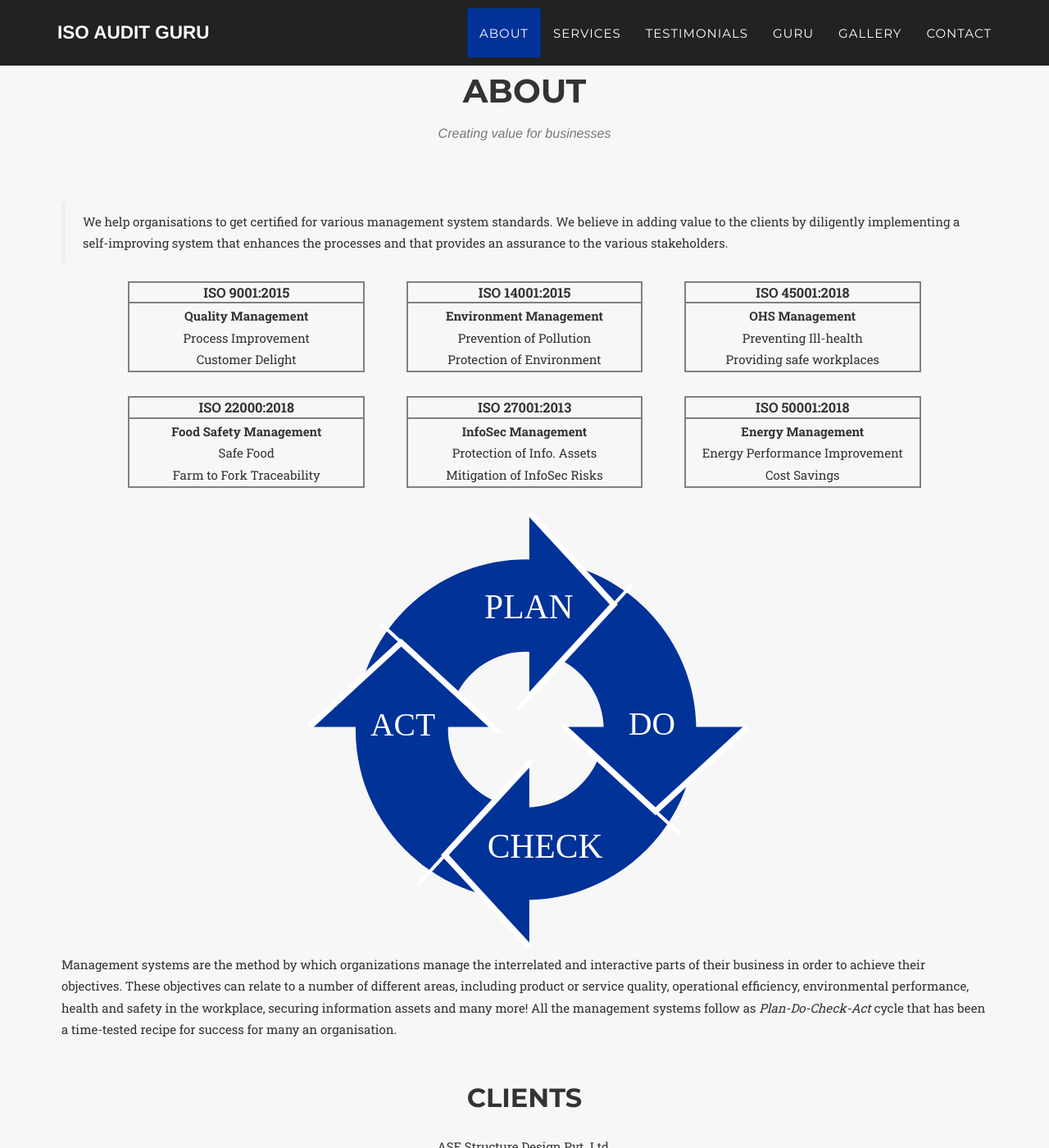
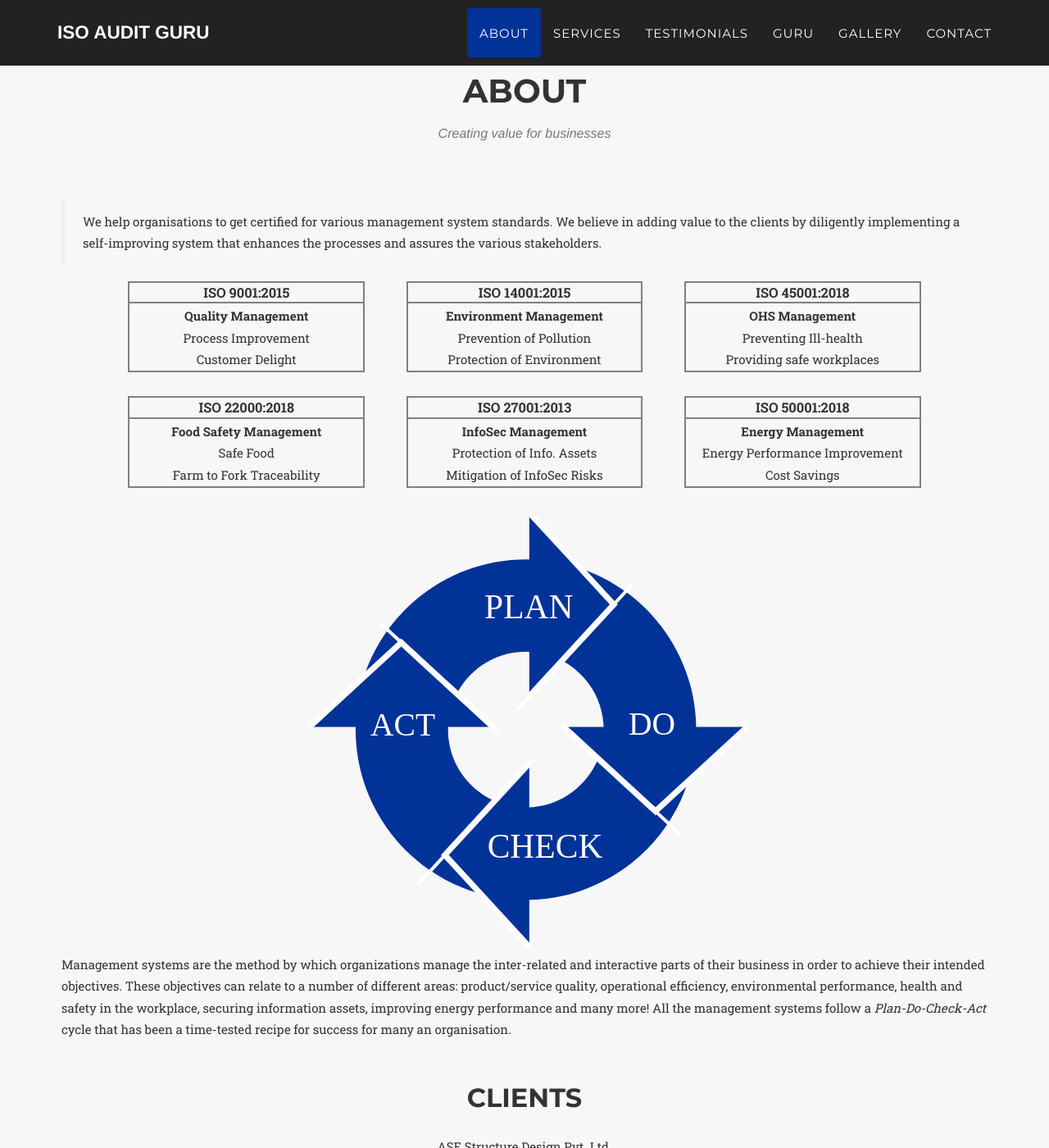
Before and after one commit to ISO-Audit-Guru/ISO-Audit-Guru.github.io, a Jekyll site: the page built from index.html, in a window 1280 px wide and 1400 px high, scrolled down 1199 px. Shown: the whole window at 82% size. Built offline with Jekyll 4.4.1, drawn with Linux system fonts in a browser that asks for light colours; nearby versions of some CDN libraries; some web fonts are replaced.

Commit message:
Update template.yml

```diff
--- a/_data/template.yml
+++ b/_data/template.yml
@@ -11,8 +11,8 @@ font:
   secondary: '"Droid Serif", "Helvetica Neue", Helvetica,Arial,sans-serif'
 
 aboutpart1: |
-  >  We help organisations to get certified for various management system standards. We believe in adding value to the clients by diligently implementing a self-improving system that enhances the processes and that provides an assurance to the various stakeholders.
+  >  We help organisations to get certified for various management system standards. We believe in adding value to the clients by diligently implementing a self-improving system that enhances the processes and assures the various stakeholders.
 
 aboutpart2: |
-  Management systems are the method by which organizations manage the interrelated and interactive parts of their business in order to achieve their objectives. These objectives can relate to a number of different areas, including product or service quality, operational efficiency, environmental performance, health and safety in the workplace, securing information assets and many more! All the management systems follow as _Plan-Do-Check-Act_ cycle that has been a time-tested recipe
+  Management systems are the method by which organizations manage the inter-related and interactive parts of their business in order to achieve their intended objectives. These objectives can relate to a number of different areas: product/service quality, operational efficiency, environmental performance, health and safety in the workplace, securing information assets, improving energy performance and many more! All the management systems follow a _Plan-Do-Check-Act_ cycle that has been a time-tested recipe
   for success for many an organisation.
```
